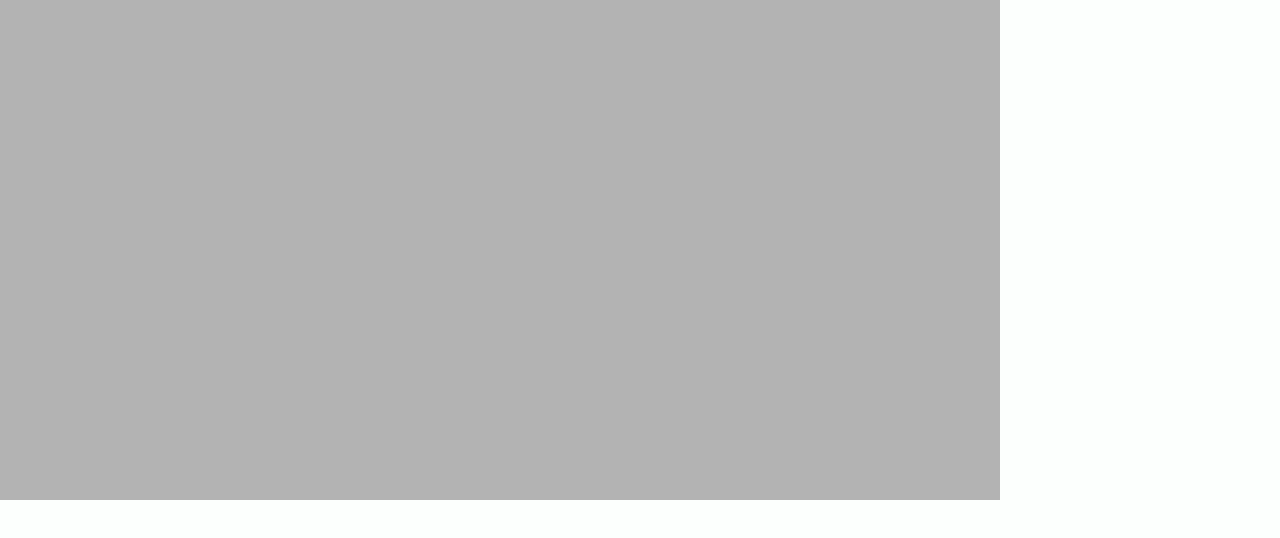
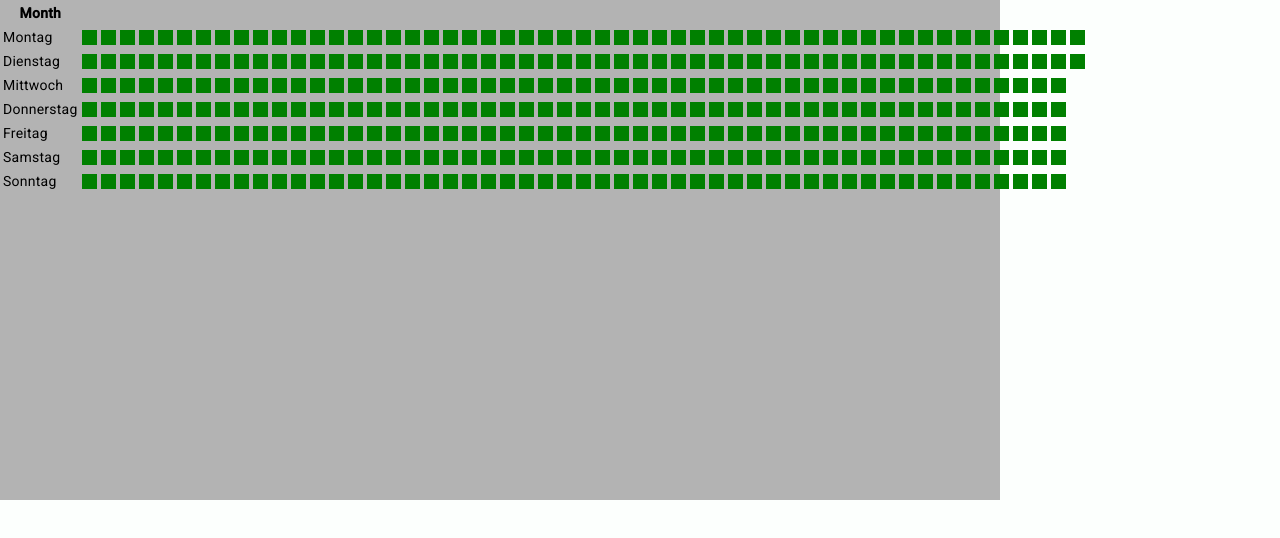
Before and after one commit to Lars-Klinkenberg/smart-desk, an Angular app in the folder webinterface/: page / in a window 1280 px wide. Shown: the top 538 px of the page. Built offline with nearby package versions, Linux system fonts and the light colour scheme.

Commit message:
chore: Update time heatmap component with table structure and styling

```diff
--- a/webinterface/src/app/time-heatmap/time-heatmap.component.html
+++ b/webinterface/src/app/time-heatmap/time-heatmap.component.html
@@ -1,3 +1,22 @@
-<table>
-    <td></td>
+<table class="heatmap-wrapper">
+  <thead>
+    <tr class="table-header">
+      <th>Month</th>
+    </tr>
+  </thead>
+  <tbody>
+    <tr *ngFor="let week of [1, 2, 3, 4, 5, 6, 0]">
+      <td>
+        {{ WEEKDAYS[week] }}
+      </td>
+      <td *ngFor="let day of getAllDaysByDayOfWeek(week, year)">
+        <div
+          *ngIf="day.getFullYear() != 1970"
+          class="box"
+          matTooltip="{{ day | date : 'dd.MM' }}"
+        >
+        </div>
+      </td>
+    </tr>
+  </tbody>
 </table>
--- a/webinterface/src/app/time-heatmap/time-heatmap.component.scss
+++ b/webinterface/src/app/time-heatmap/time-heatmap.component.scss
@@ -0,0 +1,5 @@
+.box{
+    background-color: green;
+    width: 15px;
+    height: 15px;
+}
--- a/webinterface/src/app/time-heatmap/time-heatmap.component.ts
+++ b/webinterface/src/app/time-heatmap/time-heatmap.component.ts
@@ -1,12 +1,99 @@
-import { Component } from '@angular/core';
+import { CommonModule } from '@angular/common';
+import { Component, OnInit } from '@angular/core';
+import {MatTooltipModule} from '@angular/material/tooltip';
+
+export const Months = [
+  'January',
+  'February',
+  'March',
+  'April',
+  'May',
+  'June',
+  'July',
+  'August',
+  'September',
+  'October',
+  'November',
+  'December',
+];
+
+export const Weekdays = [
+  'Sonntag',
+  'Montag',
+  'Dienstag',
+  'Mittwoch',
+  'Donnerstag',
+  'Freitag',
+  'Samstag',
+];
 
 @Component({
   selector: 'time-heatmap',
   standalone: true,
-  imports: [],
+  imports: [CommonModule, MatTooltipModule],
   templateUrl: './time-heatmap.component.html',
-  styleUrl: './time-heatmap.component.scss'
+  styleUrl: './time-heatmap.component.scss',
 })
-export class TimeHeatmapComponent {
+export class TimeHeatmapComponent implements OnInit {
+  MONTHS = Months;
+  WEEKDAYS = Weekdays;
 
+  year: Date[] = [];
+
+  ngOnInit(): void {
+    this.year = [];
+    this.year.push(...this.getAllDaysOfYear(new Date().getFullYear()));
+  }
+
+  /**
+   * returns a list of all days within the current year
+   * @returns
+   */
+  getAllDaysOfYear(year: number): Date[] {
+    let allDays: Date[] = [];
+    for (let i = 1; i < 13; i++) {
+      let month = this.getAllDaysInMonth(i, year);
+
+      allDays.push(...month);
+    }
+
+    console.log(allDays);
+
+    return allDays;
+  }
+
+  /**
+   * returns a list of all days in the month
+   * @param month index of the month - starting with 1
+   * @param year year as number
+   * @returns
+   */
+  getAllDaysInMonth(month: number, year: number): Date[] {
+    return Array.from(
+      { length: new Date(year, month, 0).getDate() },
+      (_, i) => new Date(year, month - 1, i + 1)
+    );
+  }
+
+  /**
+   * returns all days of the allDays array with the given weekday
+   * @param weekday weekday (0-6) - monday => 1
+   * @param allDays array of allDays that should be filtered
+   * @returns
+   */
+  getAllDaysByDayOfWeek(weekday: number, allDays: Date[]): Date[] {
+    let allWeekdays = allDays.filter((date) => {
+      return date.getDay() == weekday;
+    });
+
+    if (weekday == 0) {
+      if (allWeekdays[0].getDate() - 7 > 0) {
+        allWeekdays.unshift(new Date(1970, 0, 1));
+      }
+    } else if (allWeekdays[0].getDate() - weekday > 0) {
+      allWeekdays.unshift(new Date(1970, 0, 1));
+    }
+
+    return allWeekdays || [];
+  }
 }
```
